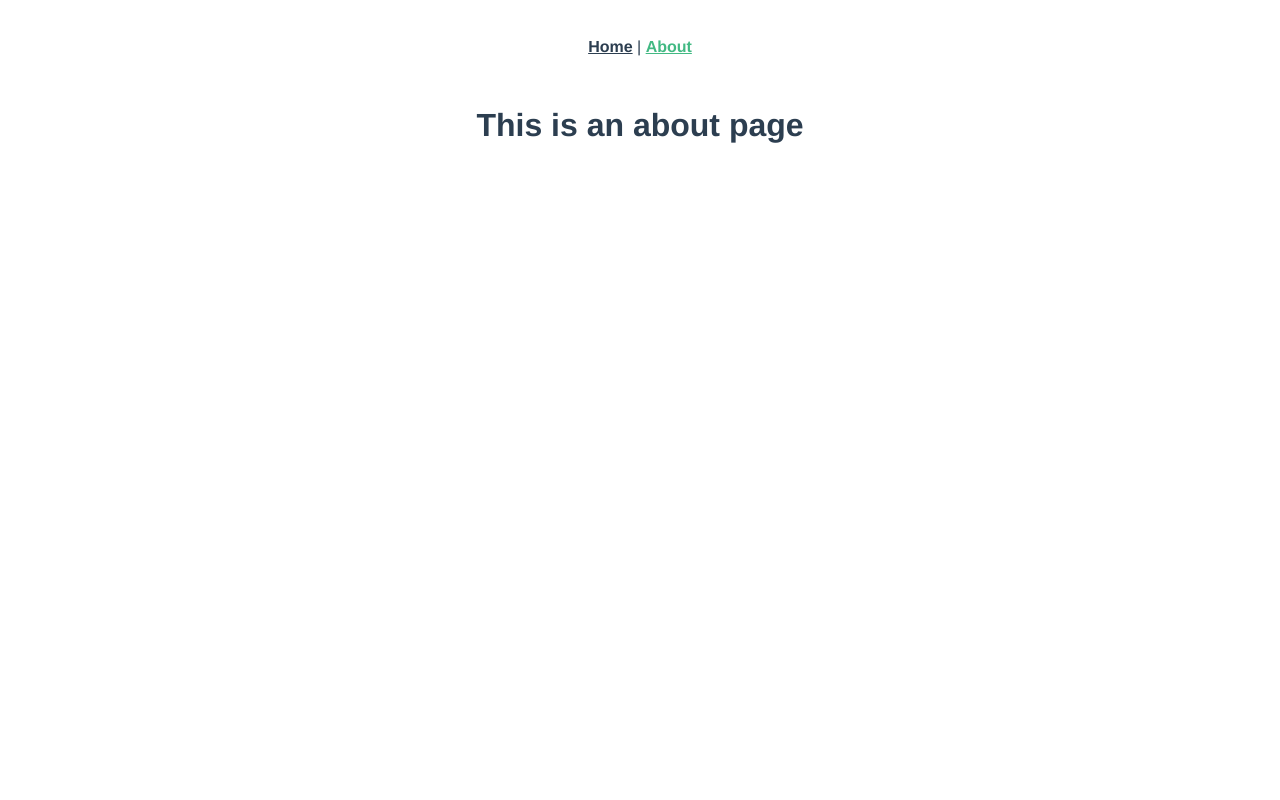
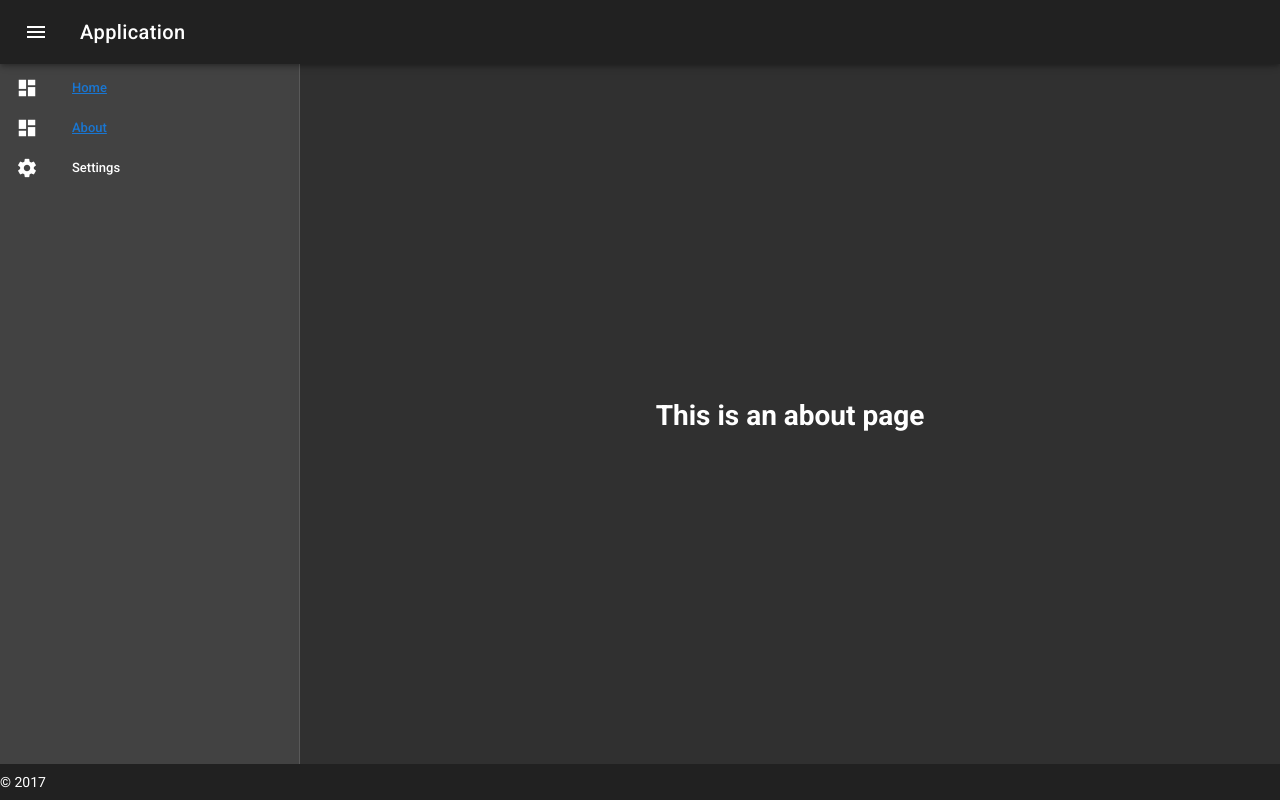
Before and after one commit to jimmzzz/recipes, a Vue app: page /#/about in a window 1280 px wide. Built offline with nearby package versions, Linux system fonts and the light colour scheme.

Commit message:
vuetify added

```diff
--- a/package.json
+++ b/package.json
@@ -11,6 +11,7 @@
     "register-service-worker": "^1.0.0",
     "vue": "^2.5.16",
     "vue-router": "^3.0.1",
+    "vuetify": "^1.0.19",
     "vuex": "^3.0.1"
   },
   "devDependencies": {
--- a/public/index.html
+++ b/public/index.html
@@ -5,6 +5,8 @@
     <meta http-equiv="X-UA-Compatible" content="IE=edge">
     <meta name="viewport" content="width=device-width,initial-scale=1.0">
     <link rel="icon" href="<%= BASE_URL %>favicon.ico">
+    <link href='https://fonts.googleapis.com/css?family=Roboto:300,400,500,700|Material+Icons'
+      rel="stylesheet">
     <title>recipes</title>
   </head>
   <body>
--- a/src/App.vue
+++ b/src/App.vue
@@ -1,12 +1,74 @@
 <template>
   <div id="app">
-    <div id="nav">
+    <v-app id="inspire" dark>
+    <v-navigation-drawer
+      v-model="drawer"
+      clipped
+      fixed
+      app
+    >
+      <v-list dense>
+        <v-list-tile @click="">
+          <v-list-tile-action>
+            <v-icon>dashboard</v-icon>
+          </v-list-tile-action>
+          <v-list-tile-content>
+            <v-list-tile-title><router-link to="/">Home</router-link></v-list-tile-title>
+          </v-list-tile-content>
+        </v-list-tile>
+        <v-list-tile @click="">
+          <v-list-tile-action>
+            <v-icon>dashboard</v-icon>
+          </v-list-tile-action>
+          <v-list-tile-content>
+            <v-list-tile-title><router-link to="/about">About</router-link></v-list-tile-title>
+          </v-list-tile-content>
+        </v-list-tile>
+        <v-list-tile @click="">
+          <v-list-tile-action>
+            <v-icon>settings</v-icon>
+          </v-list-tile-action>
+          <v-list-tile-content>
+            <v-list-tile-title>Settings</v-list-tile-title>
+          </v-list-tile-content>
+        </v-list-tile>
+      </v-list>
+    </v-navigation-drawer>
+    <v-toolbar app fixed clipped-left>
+      <v-toolbar-side-icon @click.stop="drawer = !drawer"></v-toolbar-side-icon>
+      <v-toolbar-title>Application</v-toolbar-title>
+    </v-toolbar>
+    <v-content>
+      <v-container fluid fill-height>
+        <v-layout justify-center align-center>
+          <v-flex shrink>
+            <router-view/>
+          </v-flex>
+        </v-layout>
+      </v-container>
+    </v-content>
+    <v-footer app fixed>
+      <span>&copy; 2017</span>
+    </v-footer>
+  </v-app>
+    <!-- <div id="nav">
       <router-link to="/">Home</router-link> |
       <router-link to="/about">About</router-link>
     </div>
-    <router-view/>
+    <router-view/> -->
   </div>
 </template>
+
+<script>
+  export default {
+    data: () => ({
+      drawer: true
+    }),
+    props: {
+      source: String
+    }
+  }
+</script>
 
 <style lang="scss">
 #app {
--- a/src/main.js
+++ b/src/main.js
@@ -1,6 +1,10 @@
 import Vue from "vue";
 import App from "./App.vue";
 import router from "./router";
+import Vuetify from 'vuetify';
+import 'vuetify/dist/vuetify.min.css';
+
+Vue.use(Vuetify)
 
 Vue.config.productionTip = false;
 
```
Also changed, not shown: 1 other file (tests, documents, lock files or other folders).
